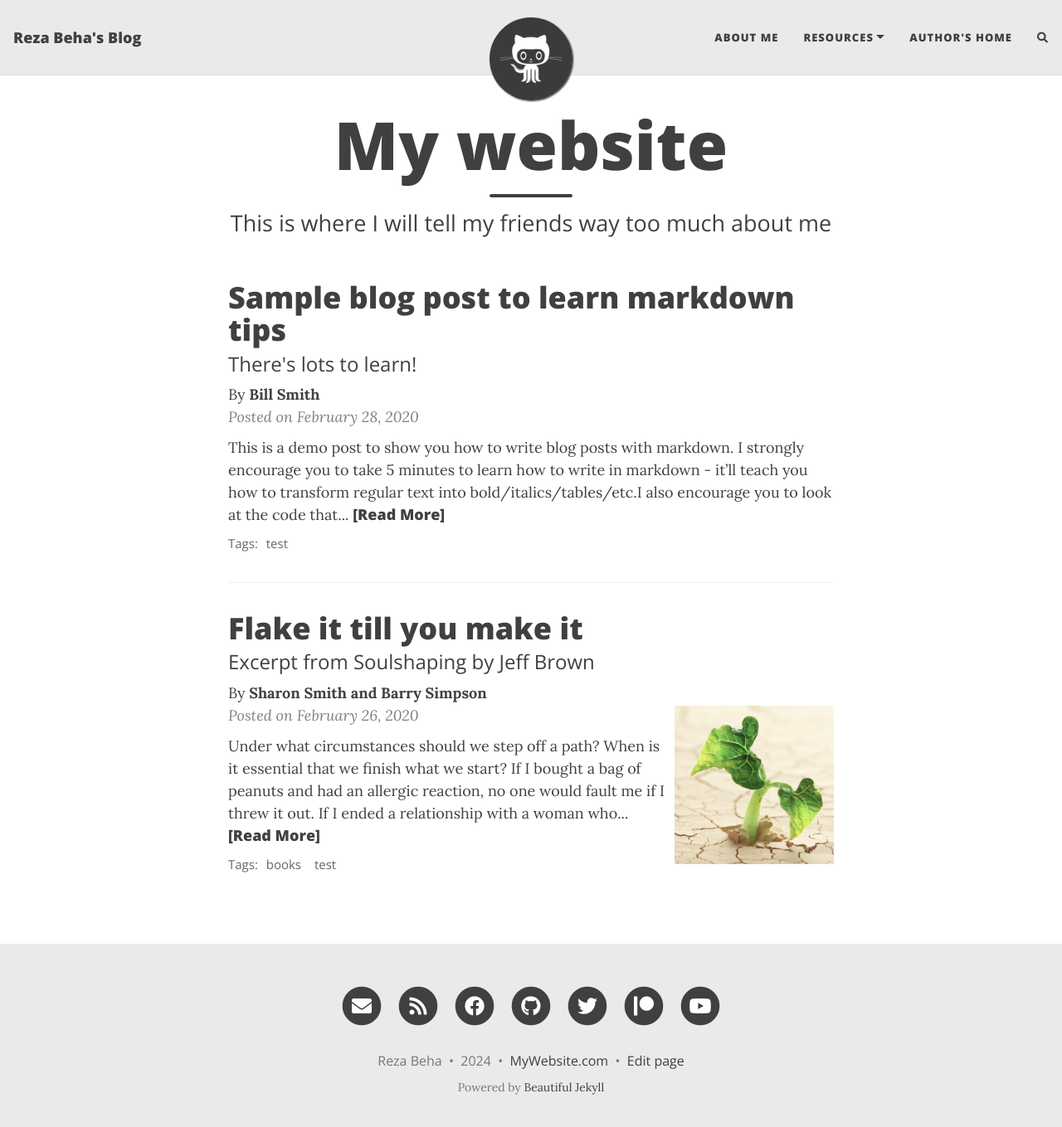
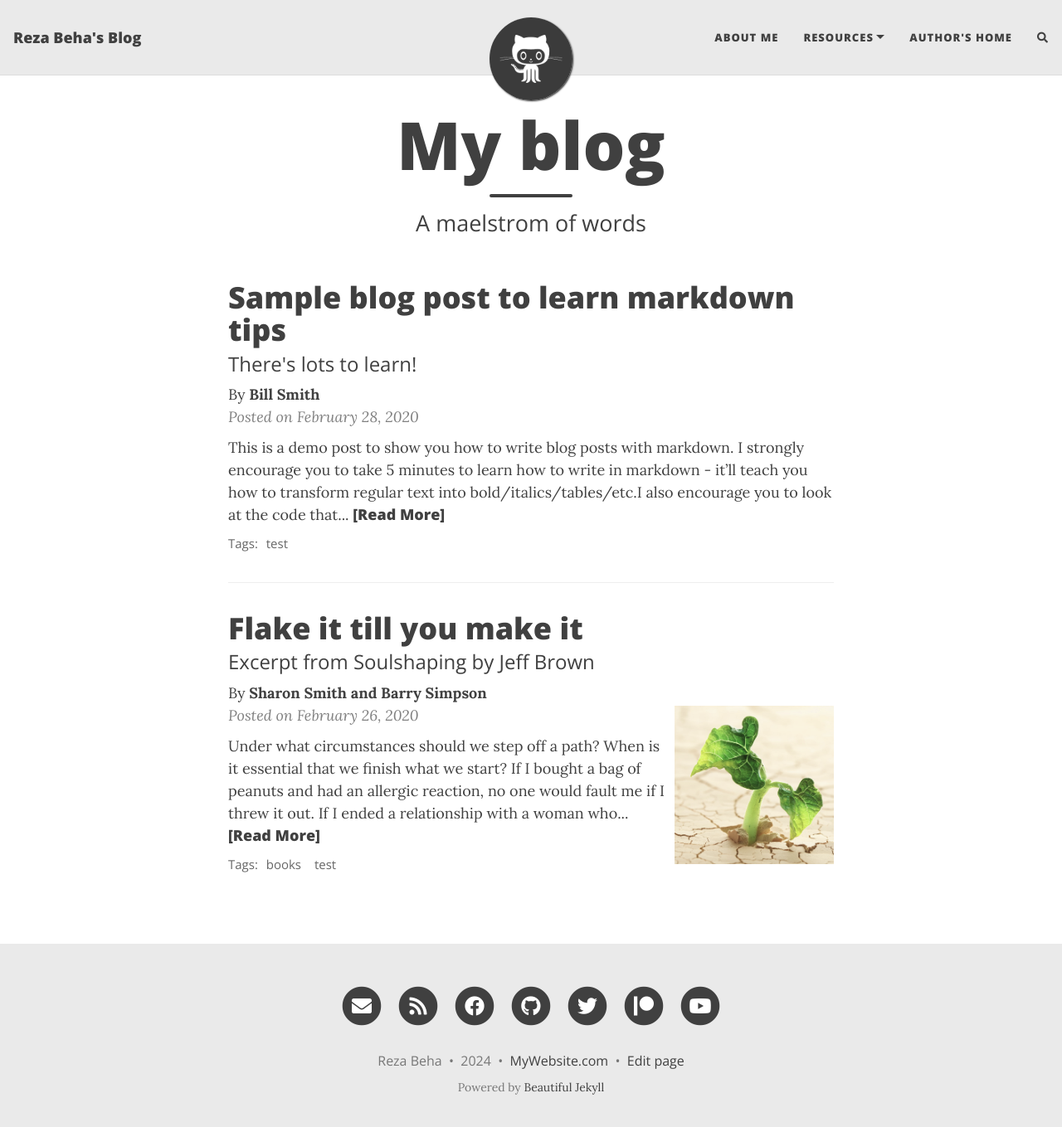
Before and after one commit to rezabeha/rezabeha.github.io, a Jekyll site: the page built from index.html, in a window 1280 px wide and 1372 px high. Shown: the top 1359 px of the window at 83% size. Built offline with Jekyll 4.4.1, drawn with Linux system fonts in a browser that asks for light colours; nearby versions of some CDN libraries; the list of posts is cut into pages by our own code; comment, search, counter and statistics services are not loaded.

Commit message:
Update index.html

```diff
--- a/index.html
+++ b/index.html
@@ -1,5 +1,5 @@
 ---
 layout: home
-title: My website
-subtitle: This is where I will tell my friends way too much about me
+title: My blog
+subtitle: A maelstrom of words
 ---
```
